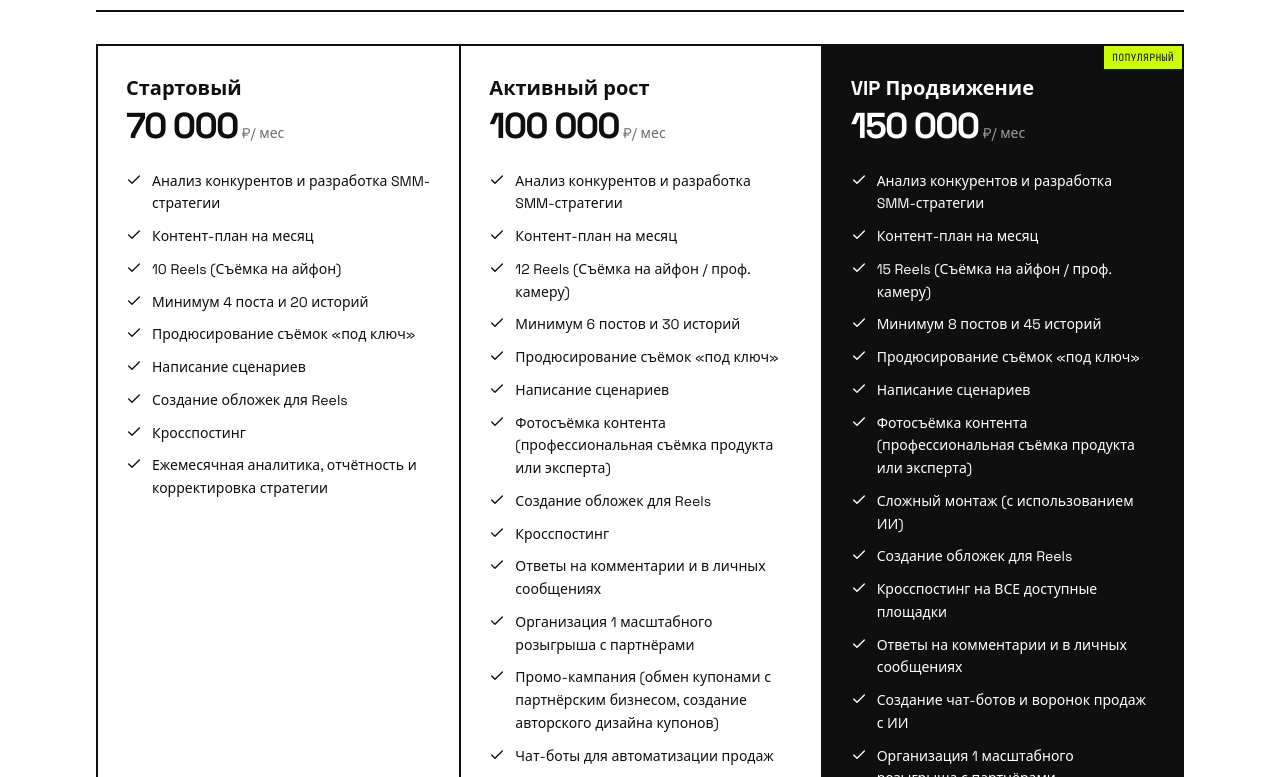
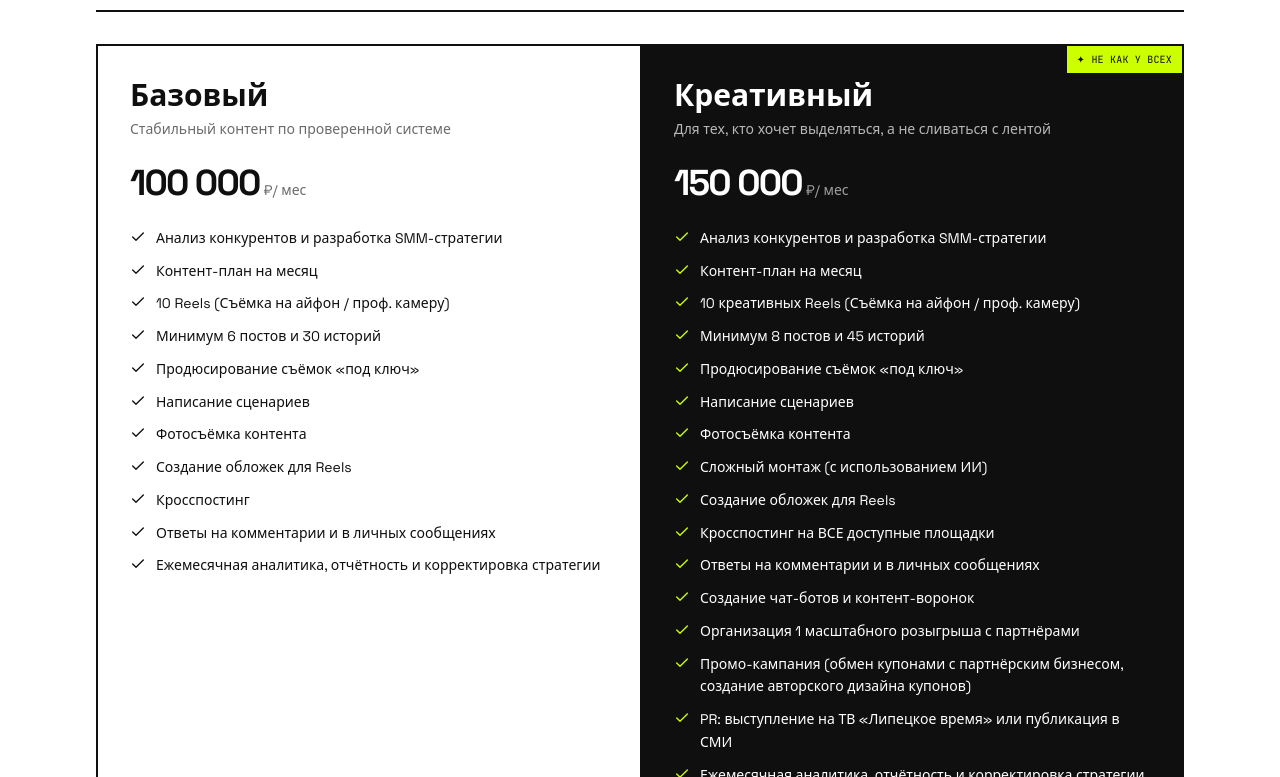
Before and after one commit to pr-poehali-dev/project-blueprints-2024, a React (Vite) app: page / in a window 1280 px wide. Shown: the part 2783-3560 px from the top of the page. Built offline with nearby package versions, Linux system fonts and the light colour scheme.

Commit message:
`refactor: redesign pricing tiers`
или

`feat: introduce basic and creative tiers`

или

`update: restructure smm service packages`

```diff
--- a/src/components/PricingSection.tsx
+++ b/src/components/PricingSection.tsx
@@ -3,64 +3,45 @@ import { Button } from "@/components/ui/button"
 
 const pricingTiers = [
   {
-    name: "Стартовый",
-    price: "70 000",
-    period: "/ мес",
-    badge: null,
-    features: [
-      "Анализ конкурентов и разработка SMM-стратегии",
-      "Контент-план на месяц",
-      "10 Reels (Съёмка на айфон)",
-      "Минимум 4 поста и 20 историй",
-      "Продюсирование съёмок «под ключ»",
-      "Написание сценариев",
-      "Создание обложек для Reels",
-      "Кросспостинг",
-      "Ежемесячная аналитика, отчётность и корректировка стратегии",
-    ],
-    highlighted: false,
-  },
-  {
-    name: "Активный рост",
+    name: "Базовый",
+    tagline: "Стабильный контент по проверенной системе",
     price: "100 000",
     period: "/ мес",
     badge: null,
     features: [
       "Анализ конкурентов и разработка SMM-стратегии",
       "Контент-план на месяц",
-      "12 Reels (Съёмка на айфон / проф. камеру)",
+      "10 Reels (Съёмка на айфон / проф. камеру)",
       "Минимум 6 постов и 30 историй",
       "Продюсирование съёмок «под ключ»",
       "Написание сценариев",
-      "Фотосъёмка контента (профессиональная съёмка продукта или эксперта)",
+      "Фотосъёмка контента",
       "Создание обложек для Reels",
       "Кросспостинг",
       "Ответы на комментарии и в личных сообщениях",
-      "Организация 1 масштабного розыгрыша с партнёрами",
-      "Промо-кампания (обмен купонами с партнёрским бизнесом, создание авторского дизайна купонов)",
-      "Чат-боты для автоматизации продаж",
       "Ежемесячная аналитика, отчётность и корректировка стратегии",
     ],
     highlighted: false,
   },
   {
-    name: "VIP Продвижение",
+    name: "Креативный",
+    tagline: "Для тех, кто хочет выделяться, а не сливаться с лентой",
     price: "150 000",
     period: "/ мес",
-    badge: "Популярный",
+    badge: "Не как у всех",
     features: [
       "Анализ конкурентов и разработка SMM-стратегии",
       "Контент-план на месяц",
-      "15 Reels (Съёмка на айфон / проф. камеру)",
+      "10 креативных Reels (Съёмка на айфон / проф. камеру)",
       "Минимум 8 постов и 45 историй",
       "Продюсирование съёмок «под ключ»",
       "Написание сценариев",
-      "Фотосъёмка контента (профессиональная съёмка продукта или эксперта)",
+      "Фотосъёмка контента",
       "Сложный монтаж (с использованием ИИ)",
       "Создание обложек для Reels",
       "Кросспостинг на ВСЕ доступные площадки",
       "Ответы на комментарии и в личных сообщениях",
-      "Создание чат-ботов и воронок продаж с ИИ",
+      "Создание чат-ботов и контент-воронок",
       "Организация 1 масштабного розыгрыша с партнёрами",
       "Промо-кампания (обмен купонами с партнёрским бизнесом, создание авторского дизайна купонов)",
       "PR: выступление на ТВ «Липецкое время» или публикация в СМИ",
@@ -83,21 +64,25 @@ export function PricingSection() {
           </span>
         </div>
 
-        <div className="grid grid-cols-1 md:grid-cols-3 border-2 border-foreground md:divide-x-2 md:divide-foreground">
+        <div className="grid grid-cols-1 md:grid-cols-2 border-2 border-foreground md:divide-x-2 md:divide-foreground">
           {pricingTiers.map((tier, index) => (
             <div
               key={index}
-              className={`relative flex flex-col p-6 sm:p-7 ${
+              className={`relative flex flex-col p-6 sm:p-8 ${
                 index !== 0 ? "border-t-2 md:border-t-0 border-foreground" : ""
               } ${tier.highlighted ? "bg-foreground text-background" : ""}`}
             >
               {tier.badge && (
-                <span className="absolute top-0 right-0 font-mono-tag text-[10px] uppercase tracking-wide px-2 py-1 bg-accent text-accent-foreground">
-                  {tier.badge}
+                <span className="absolute top-0 right-0 font-mono-tag text-[10px] uppercase tracking-wide px-2.5 py-1.5 bg-accent text-accent-foreground">
+                  ✦ {tier.badge}
                 </span>
               )}
 
-              <h3 className="text-xl font-bold mb-1">{tier.name}</h3>
+              <h3 className="text-2xl sm:text-3xl font-bold mb-1.5">{tier.name}</h3>
+              <p className={`text-sm mb-6 leading-snug ${tier.highlighted ? "text-background/70" : "text-muted-foreground"}`}>
+                {tier.tagline}
+              </p>
+
               <div className="mb-6">
                 <span className="text-4xl font-bold tracking-tighter">{tier.price}</span>
                 <span className={`text-sm ml-1 ${tier.highlighted ? "text-background/60" : "text-muted-foreground"}`}>
@@ -108,7 +93,7 @@ export function PricingSection() {
               <ul className="space-y-2.5 mb-8 flex-1">
                 {tier.features.map((feature, i) => (
                   <li key={i} className="flex items-start gap-2.5">
-                    <Check className="h-4 w-4 flex-shrink-0 mt-0.5" />
+                    <Check className={`h-4 w-4 flex-shrink-0 mt-0.5 ${tier.highlighted ? "text-accent" : ""}`} />
                     <span className="text-sm leading-relaxed">{feature}</span>
                   </li>
                 ))}
```
